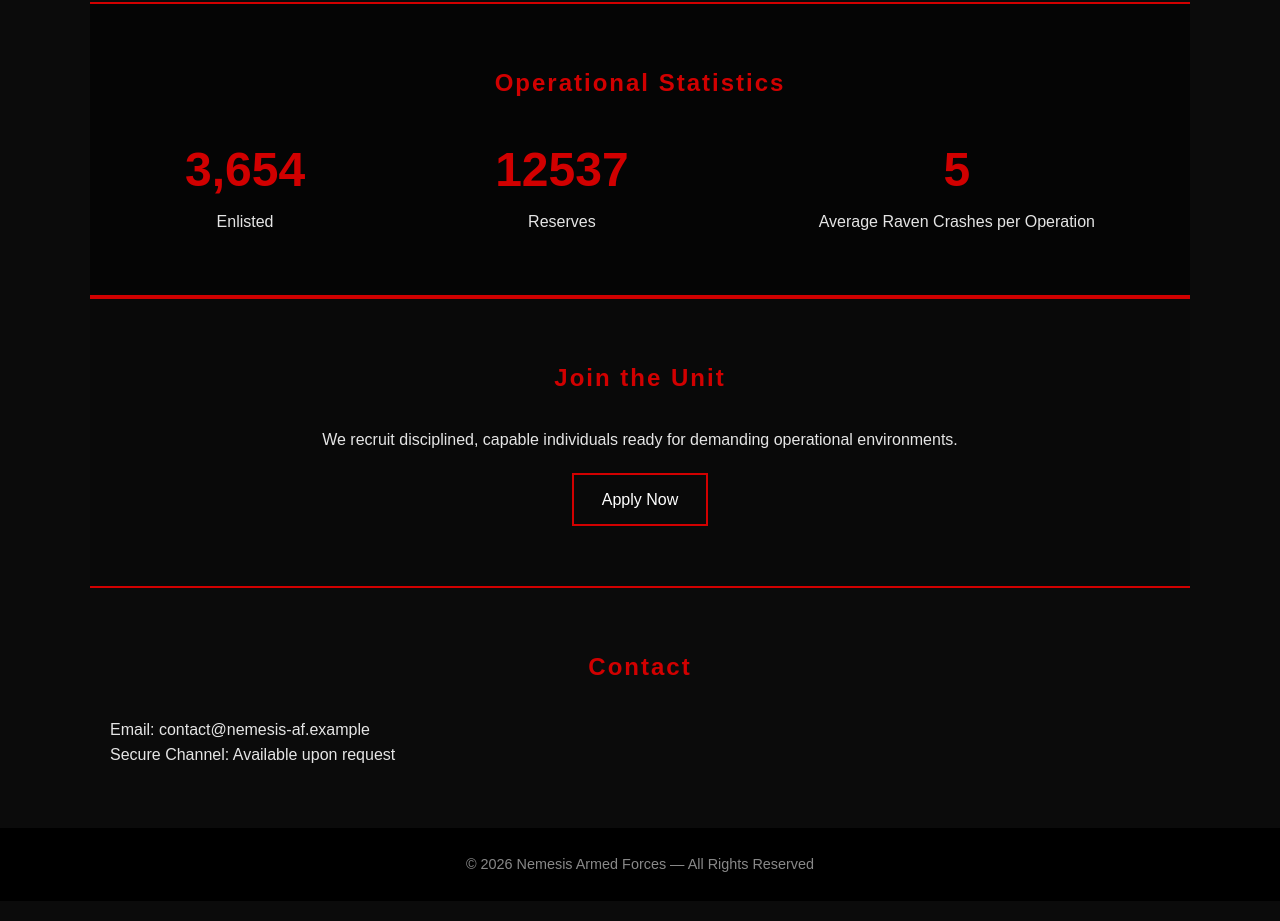
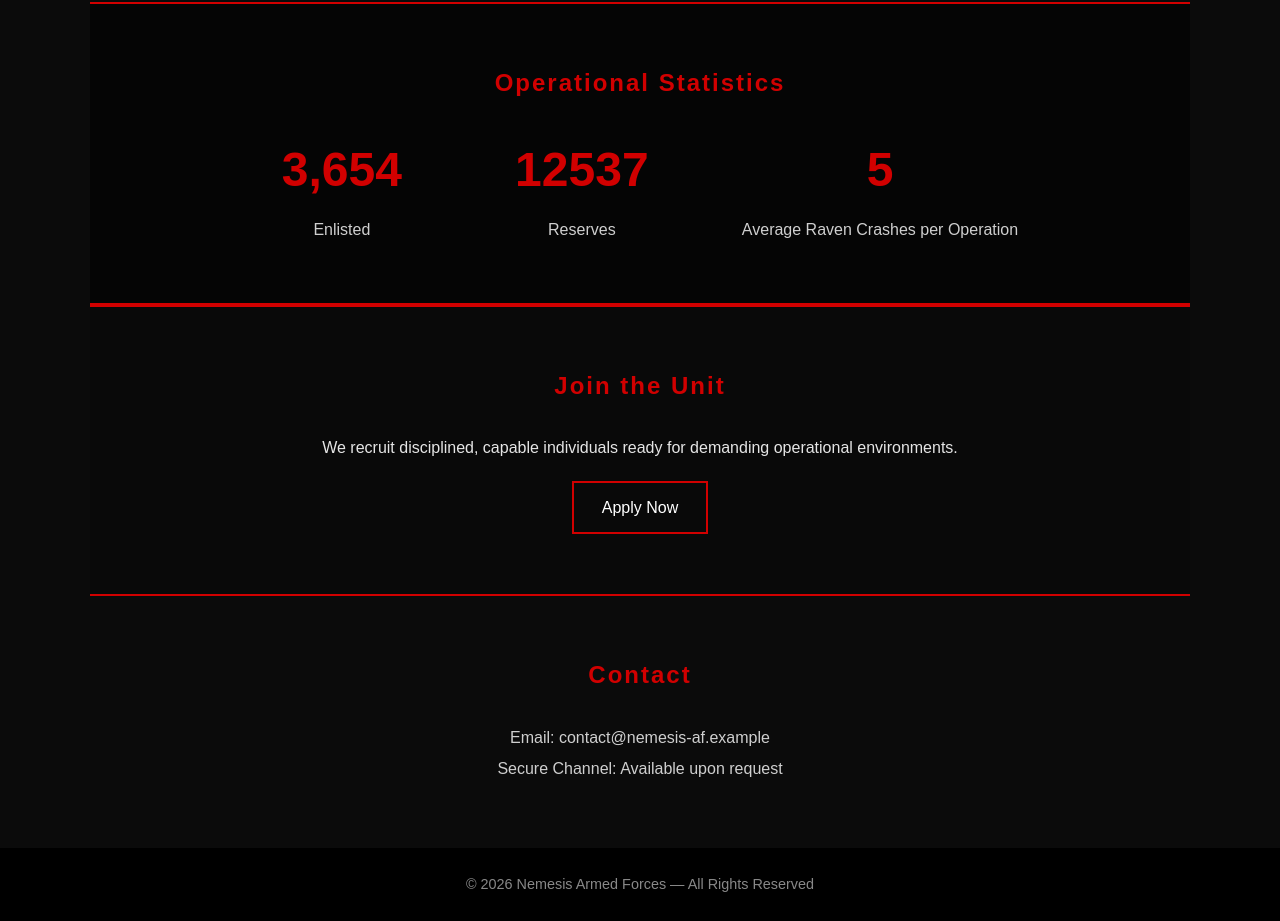
Before and after one commit to dox121-pixel/DoxNAF.online, a plain HTML site: page index.html in a window 1280 px wide. Shown: the part 1940-2861 px from the top of the page. Drawn offline with Linux system fonts and the light colour scheme.

Commit message:
Add files via upload

```diff
--- a/styles.css
+++ b/styles.css
@@ -19,7 +19,7 @@ nav a:hover { color:var(--red); }
 .hero h1 { font-size:2.8em; letter-spacing:3px; margin-bottom:10px; }
 .hero p { color:#bbb; max-width:600px; margin:auto; }
 
-section { padding:60px 20px; max-width:1100px; margin:auto; }
+section { padding:60px 20px; max-width:1100px; margin:0 auto; }
 h2 { text-align:center; margin-bottom:30px; color:var(--red); letter-spacing:2px; }
 
 /* GRID */
@@ -38,14 +38,20 @@ h2 { text-align:center; margin-bottom:30px; color:var(--red); letter-spacing:2px
 .card-link:hover { text-decoration:none; }
 .card-link:hover .card { border-color:var(--red); transform:translateY(-6px); }
 
-/* COUNTERS */
-.stats { background:#050505; border-top:2px solid var(--red); border-bottom:2px solid var(--red); }
-.counter-container { display:flex; justify-content:space-around; flex-wrap:wrap; gap:40px; }
-.counter-box { text-align:center; }
-.counter { font-size:3em; color:var(--red); font-weight:bold; display:block; }
+/* STATS SECTION */
+.stats { background:#050505; border-top:2px solid var(--red); border-bottom:2px solid var(--red); text-align:center; }
+.counter-container { display:flex; justify-content:center; align-items:center; flex-wrap:wrap; gap:80px; margin-top:30px; }
+.counter-box { min-width:160px; }
+.counter { font-size:3em; color:var(--red); font-weight:bold; display:block; margin-bottom:8px; }
+.counter-box p { color:#cfcfcf; }
 
+/* RECRUIT */
 .recruit { text-align:center; background:#090909; border-top:2px solid var(--red); border-bottom:2px solid var(--red); }
 .btn { display:inline-block; margin-top:20px; padding:12px 28px; border:2px solid var(--red); color:white; text-decoration:none; transition:.25s; }
 .btn:hover { background:var(--red); }
 
+/* CONTACT */
+#contact { text-align:center; }
+#contact p { margin:6px 0; color:#cfcfcf; }
+
 footer { text-align:center; padding:25px; background:#000; font-size:.9em; color:#888; }
```
